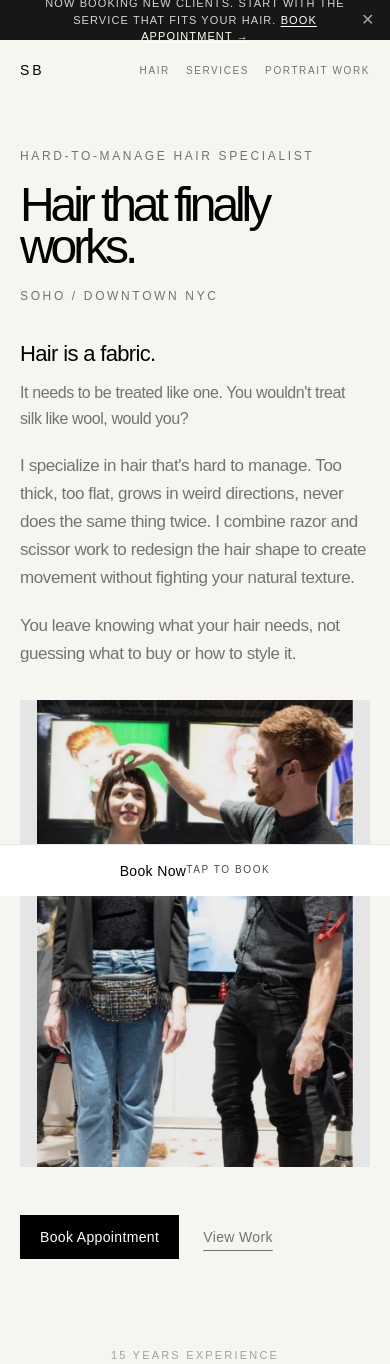
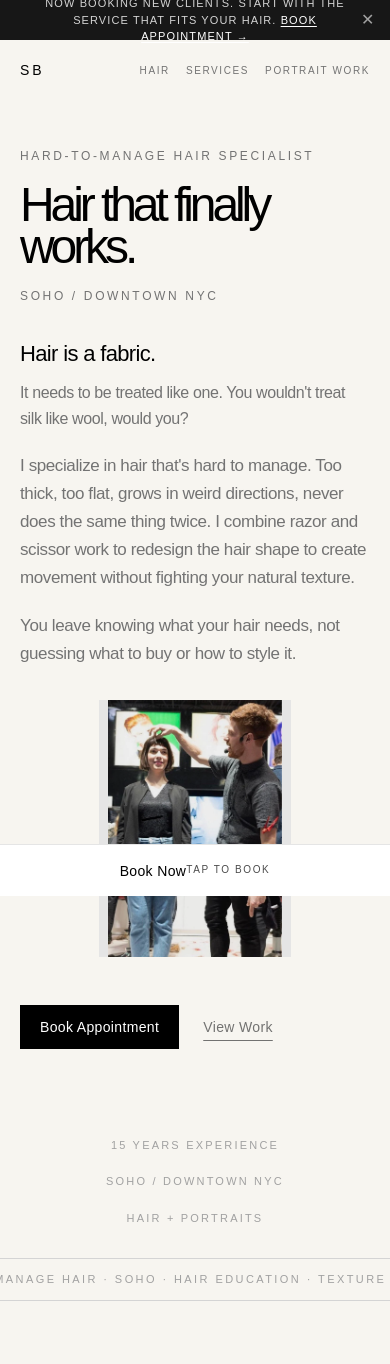
Before and after one commit to sambullen228-rgb/samuelbullen-site, a Next.js app: page / in a window 390 px wide. Shown: the top 1364 px of the page. Built offline with nearby package versions, Linux system fonts and the light colour scheme.

Commit message:
Reduce mobile hero image size

```diff
--- a/app/page.tsx
+++ b/app/page.tsx
@@ -229,7 +229,7 @@ export default function Home() {
               </p>
             </motion.div>
             <div className="mt-8 block md:hidden">
-              <div className="aspect-[3/4] w-full overflow-hidden bg-neutral-200">
+              <div className="mx-auto aspect-[3/4] w-[55%] max-w-[200px] overflow-hidden bg-neutral-200">
                 <img
                   src="/images/me.jpg"
                   alt="Samuel Bullen hairstylist working with client in SoHo NYC"
```
